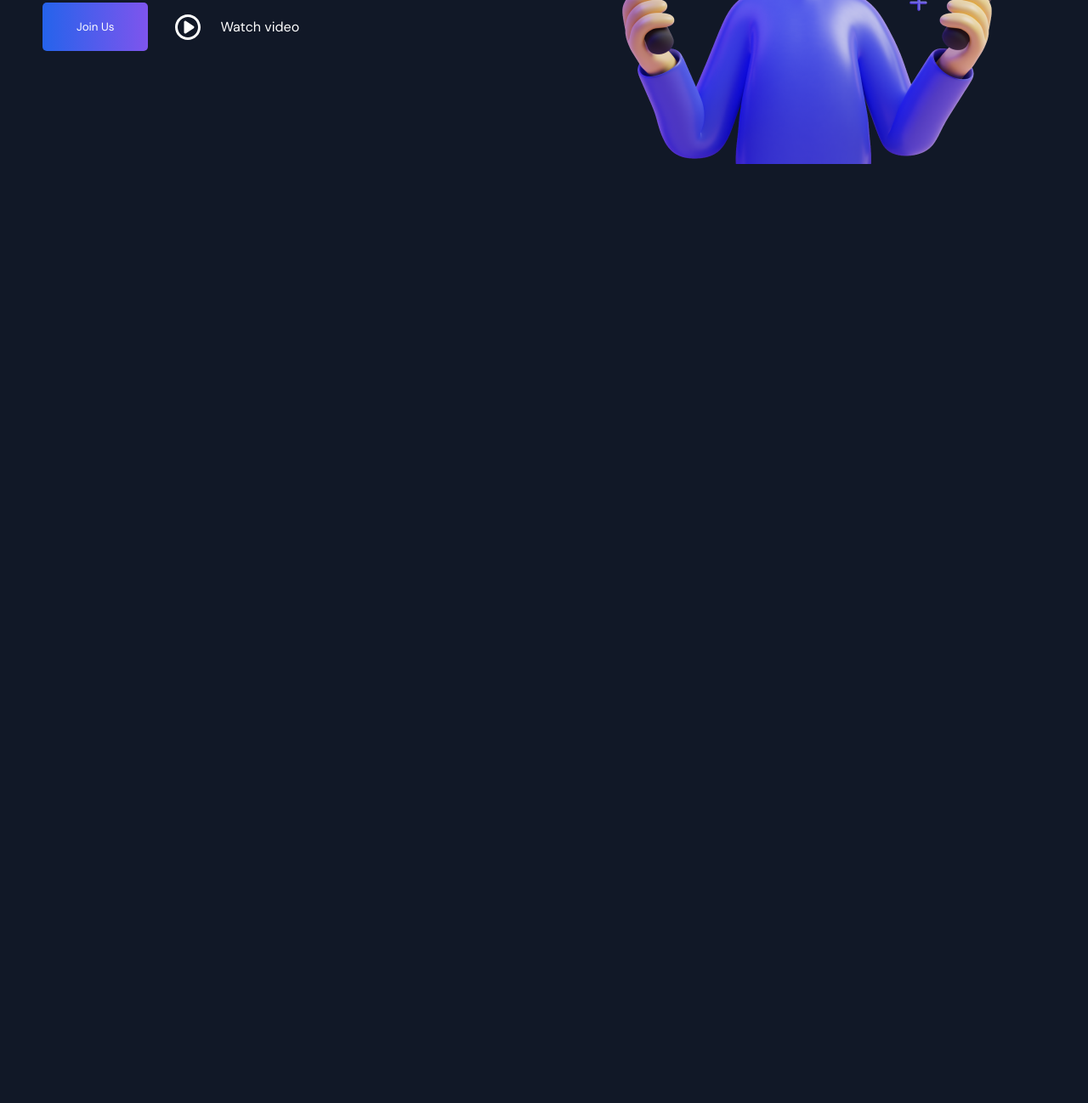
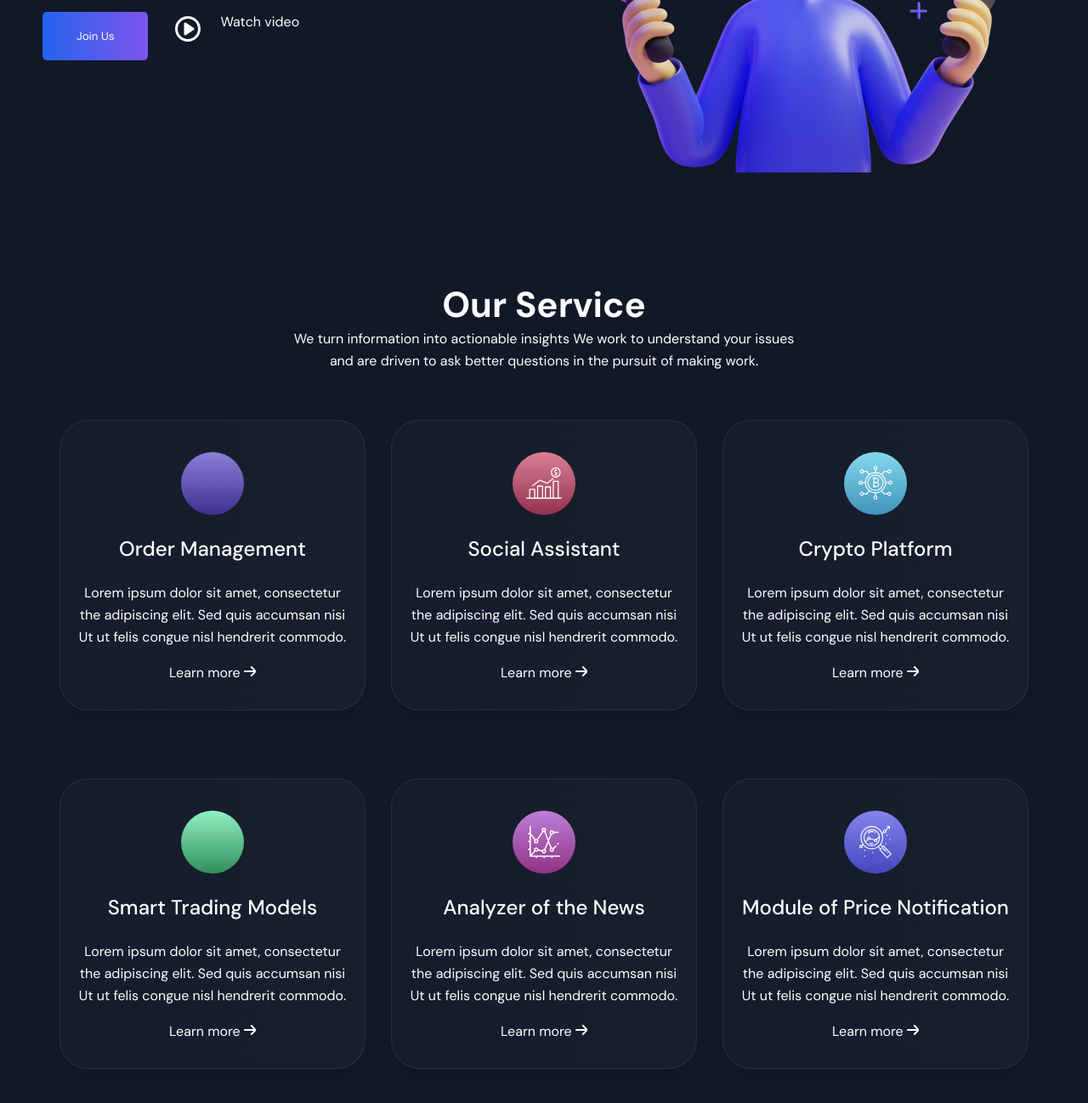
Before and after one commit to jenishevd/zone_website, a plain HTML site: page index.html in a window 1280 px wide. Shown: the part 572-1870 px from the top of the page at 85% size. Before the commit the page ends 892 px from the top, so only its background shows below. Drawn offline with Linux system fonts and the light colour scheme.

Commit message:
added section our-service

```diff
--- a/index.html
+++ b/index.html
@@ -58,8 +58,70 @@
       </div>
       <img class="aboutUs__img" src="./src/img/saly.png" alt="">
     </section>
-    <section class="ourService">
 
+    <section class="our-service">
+      <div>
+        <h1>Our Service</h1>
+        <p>We turn information into actionable insights We work to understand your issues <br> and are driven to ask better questions in the pursuit of making work.</p>
+      </div>
+      <div class="product-block" class="top_row">
+        <div>
+          <img class="items" src="src/img/product_item_1.svg" alt="">
+          <h3>Order Management</h3>
+          <p>Lorem ipsum dolor sit amet, consectetur <br> the adipiscing elit. Sed quis accumsan nisi <br> Ut ut felis congue nisl hendrerit commodo.</p>
+          <span>
+            <a href="#">Learn more</a>
+            <img src="src/img/vector.svg" alt="">
+          </span>
+        </div>
+        <div>
+          <img class="items" src="src/img/product_item_2.svg" alt="">
+          <h3>Social Assistant</h3>
+          <p>Lorem ipsum dolor sit amet, consectetur <br> the adipiscing elit. Sed quis accumsan nisi <br> Ut ut felis congue nisl hendrerit commodo.</p>
+          <span>
+            <a href="#">Learn more</a>
+            <img src="src/img/vector.svg" alt="">
+          </span>
+        </div>
+        <div>
+          <img class="items" src="src/img/product_item_3.svg" alt="">
+          <h3>Crypto Platform </h3>
+          <p>Lorem ipsum dolor sit amet, consectetur <br> the adipiscing elit. Sed quis accumsan nisi <br> Ut ut felis congue nisl hendrerit commodo.</p>
+          <span>
+            <a href="#">Learn more</a>
+            <img src="src/img/vector.svg" alt="">
+          </span>
+        </div>
+      </div>
+      <div class="product-block" class="bottom_row">
+        <div>
+          <img class="items" src="src/img/product_item_4.svg" alt="">
+          <h3>Smart Trading Models</h3>
+          <p>Lorem ipsum dolor sit amet, consectetur <br> the adipiscing elit. Sed quis accumsan nisi <br> Ut ut felis congue nisl hendrerit commodo.</p>
+          <span>
+            <a href="#">Learn more</a>
+            <img src="src/img/vector.svg" alt="">
+          </span>
+        </div>
+        <div>
+          <img class="items" src="src/img/product_item_5.svg" alt="">
+          <h3>Analyzer of the News</h3>
+          <p>Lorem ipsum dolor sit amet, consectetur <br> the adipiscing elit. Sed quis accumsan nisi <br> Ut ut felis congue nisl hendrerit commodo.</p>
+          <span>
+            <a href="#">Learn more</a>
+            <img src="src/img/vector.svg" alt="">
+          </span>
+        </div>
+        <div>
+          <img class="items" src="src/img/product_item_6.svg" alt="">
+          <h3>Module of Price Notification</h3>
+          <p>Lorem ipsum dolor sit amet, consectetur <br> the adipiscing elit. Sed quis accumsan nisi <br> Ut ut felis congue nisl hendrerit commodo.</p>
+          <span>
+            <a href="#">Learn more</a>
+            <img src="src/img/vector.svg" alt="">
+          </span>
+        </div>
+      </div>
     </section>
     <section>
 
--- a/src/css/style.css
+++ b/src/css/style.css
@@ -124,3 +124,119 @@ body {
   height: 283px;
   top: 0;
 }
+
+/* ********** */
+
+.our-service{
+	width: 1170px;
+	margin: 0 auto;
+}
+
+h1{
+	font-family: 'DM Sans';
+	font-weight: 700;
+	text-align: center;
+	font-size: 42px;
+	line-height: 55px;
+	color: #FFFFFF;
+}
+
+.our-service{
+	font-family: 'DM Sans';
+	line-height: 26px;
+	text-align: center;
+	color: #FFFFFF;
+
+}
+
+.product-block{
+	display: flex;
+	justify-content: space-evenly;
+}
+
+.product-block div{
+	border: 1px solid #FFFFFF14;
+	width: 370px;
+	text-align: center;
+	display: flex;
+	flex-direction: column;
+	align-items: center;
+	background: linear-gradient(268.12deg,
+		rgba(254, 254, 255, 0.032) -11.04%,
+		rgba(255, 255, 255, 0.018) 104.89%);
+	box-shadow: 0px 22px 18px rgba(0, 0, 0, 0.05);
+	border-radius: 34px;
+	margin: 40px 15px;
+}
+
+.product-block h3{
+	font-family: 'DM Sans';
+	font-weight: 500;
+	font-size: 24px;
+	line-height: 31px;
+	color: #FFFFFF;
+  margin: 24px 0;
+}
+
+p, a{
+	font-family: 'DM Sans';
+	font-size: 16px;
+	line-height: 26px;
+	color: #FFFFFF;
+	text-decoration: none;
+  margin-bottom: 16px;
+}
+
+.product-block .items{
+	margin-top: 37px;
+}
+
+.product-block span{
+	margin-bottom: 30px;
+}
+
+.product_desc{
+	width: 1200px;
+	margin: 115px;
+}
+
+.product_desc h1{
+	text-align: left;
+}
+
+.top_desc{
+	display: flex;
+	align-items: center;
+	justify-content: center;
+}
+
+.bottom_desc{
+	display: flex;
+	align-items: center;
+	justify-content: center;
+}
+
+.product_desc button{
+background: linear-gradient(90.35deg, #2563EB 0.36%, #D946EF 201.02%);
+border-radius: 4px;
+font-family: 'DM Sans';
+font-size: 14px;
+line-height: 18px;
+color: #FFFFFF;
+padding: 7px 15px;
+border: none;
+}
+
+.team_staff div{
+	border: 1px solid #FFFFFF14;
+	width: 270px;
+	text-align: center;
+	display: flex;
+	flex-direction: column;
+	align-items: center;
+	background: linear-gradient(268.12deg,
+		rgba(254, 254, 255, 0.032) -11.04%,
+		rgba(255, 255, 255, 0.018) 104.89%);
+	box-shadow: 0px 22px 18px rgba(0, 0, 0, 0.05);
+	border-radius: 34px;
+}
```
Also changed, not shown: src/img/afroza.svg (added), src/img/alex.svg (added), src/img/alina.svg (added), src/img/man-working-using-virtual-reality-1.svg (added), src/img/man-working-using-virtual-reality-2.svg (added), src/img/product_item_1.svg (added), src/img/product_item_2.svg (added), src/img/product_item_3.svg (added), src/img/product_item_4.svg (added), src/img/product_item_5.svg (added), src/img/product_item_6.svg (added), src/img/soc_media_items.svg (added), src/img/sunny.svg (added), src/img/vector.svg (added).
